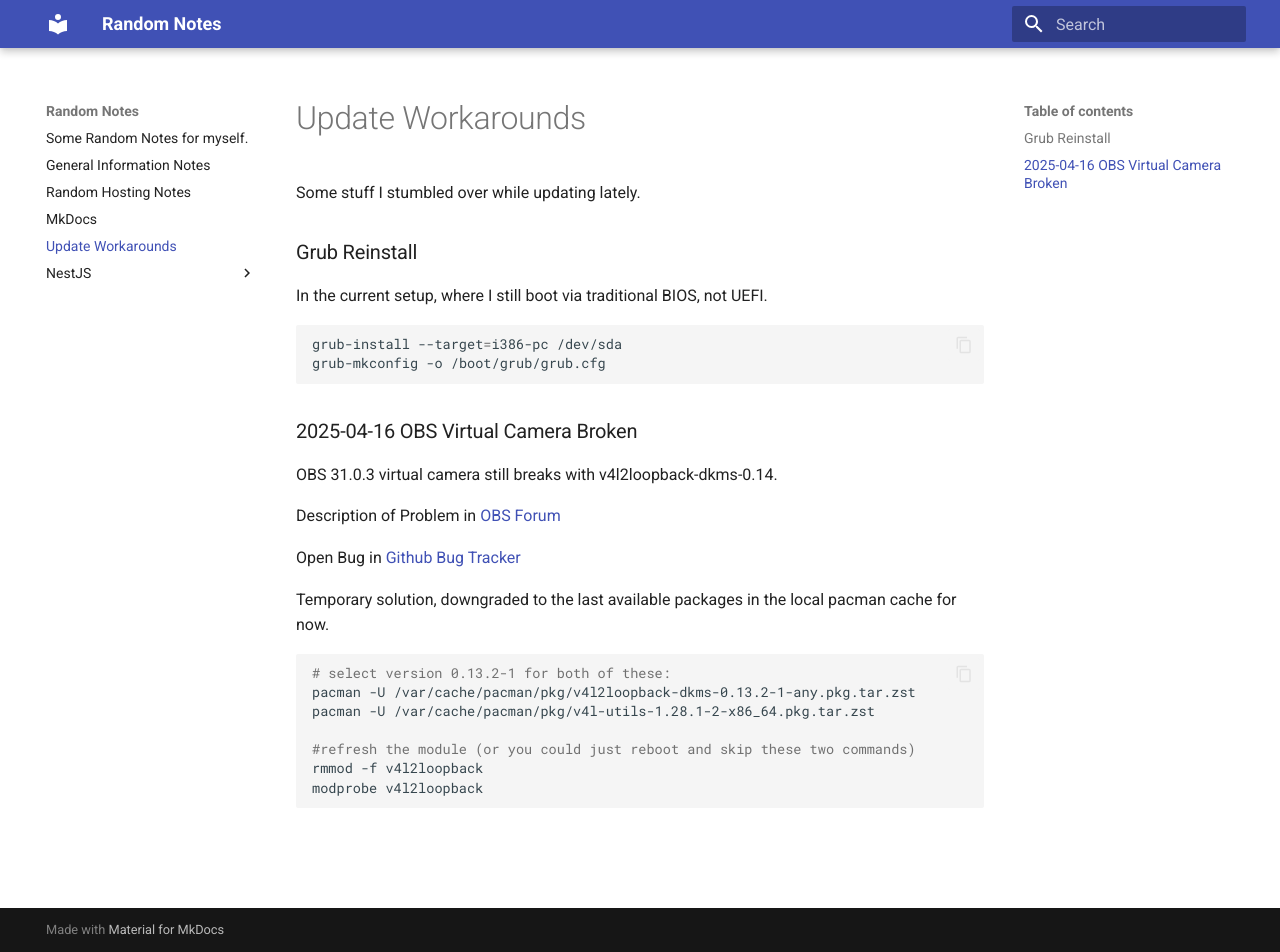
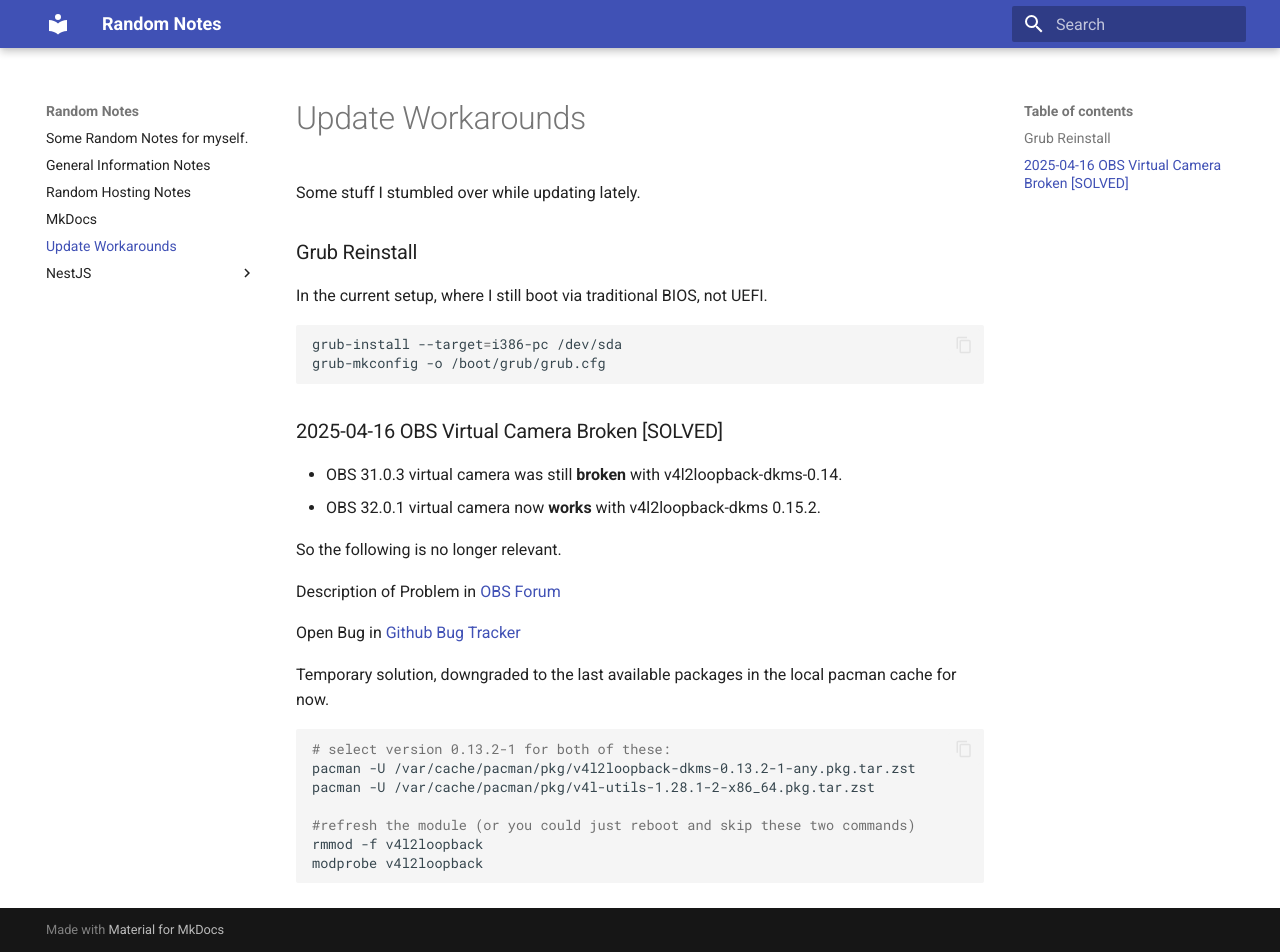
Before and after one commit to Tarkazza/random-docs, an MkDocs documentation site: the page built from docs/update_notes.md, in a window 1280 px wide and 952 px high. Built offline with MkDocs 1.6.1 and Material for MkDocs 9.7.7, drawn with Linux system fonts in a browser that asks for light colours.

Commit message:
OBS Virtual Camera Problem solved

````diff
--- a/docs/update_notes.md
+++ b/docs/update_notes.md
@@ -8,8 +8,12 @@ grub-install --target=i386-pc /dev/sda
 grub-mkconfig -o /boot/grub/grub.cfg
 ```
 
-### 2025-04-16 OBS Virtual Camera Broken
-OBS 31.0.3 virtual camera still breaks with v4l2loopback-dkms-0.14.
+### 2025-04-16 OBS Virtual Camera Broken [SOLVED]
+
+* OBS 31.0.3 virtual camera was still **broken** with v4l2loopback-dkms-0.14.
+* OBS 32.0.1 virtual camera now **works** with v4l2loopback-dkms 0.15.2.
+
+So the following is no longer relevant.
 
 Description of Problem in [OBS Forum](https://obsproject.com/forum/threads/obs-virtual-camera-failed-to-start-streaming-on-dev-video2-invalid-argument.184717/)
 
````
